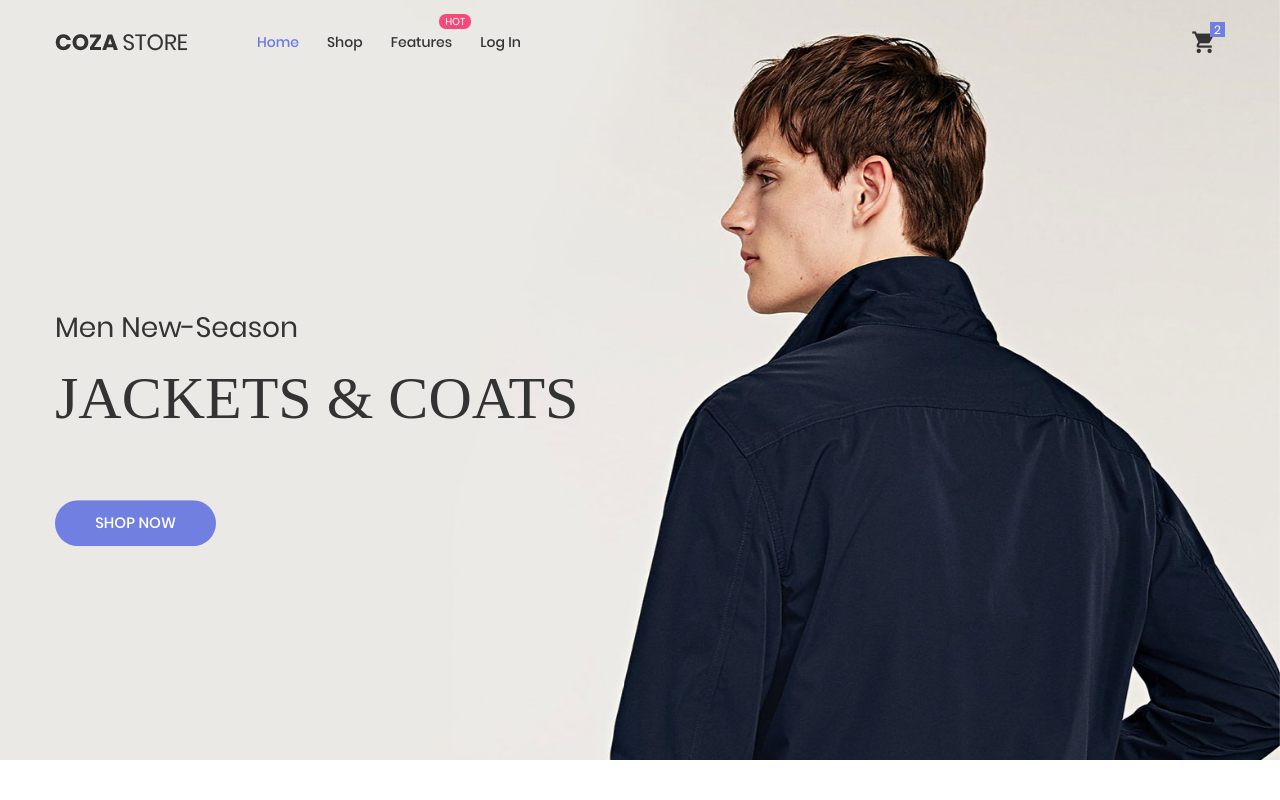
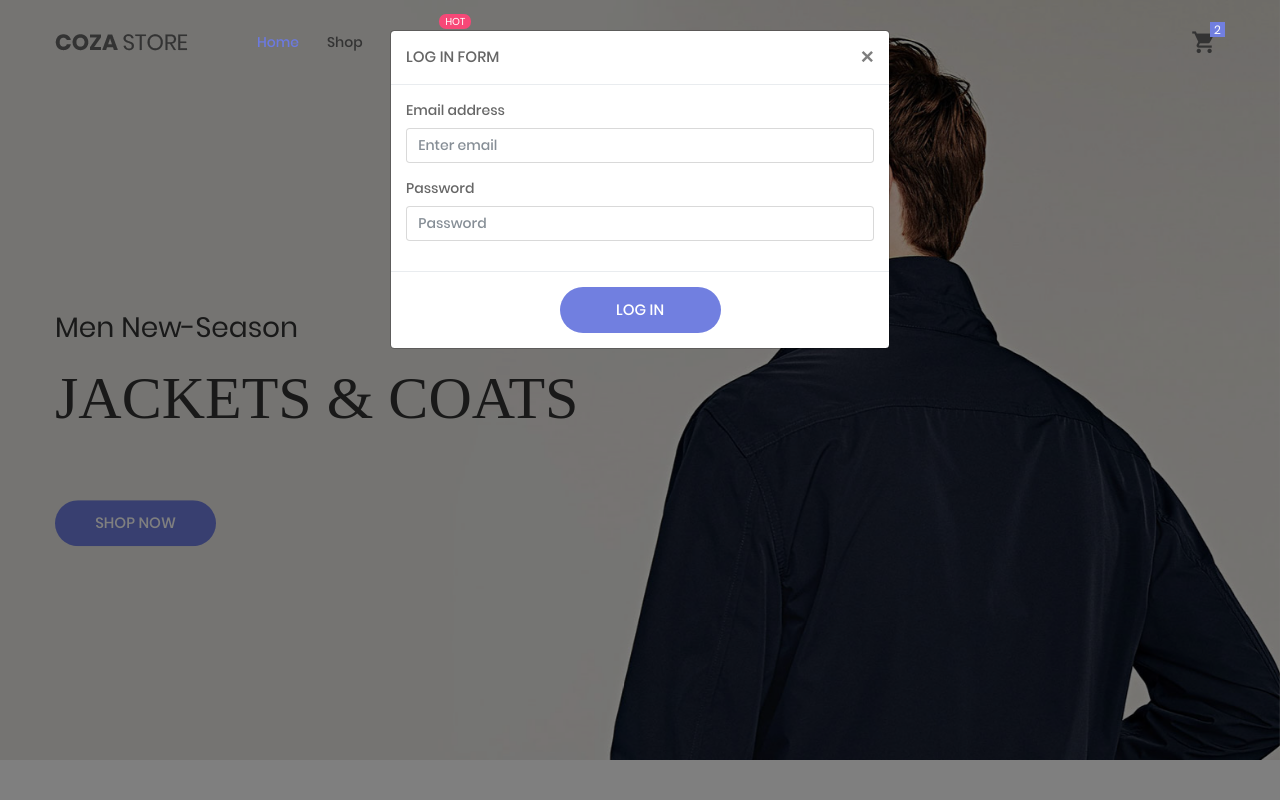
Before and after one commit to mrDominik7/cozaStore, a website: page src/index.html in a window 1280 px wide. Both pictures are taken after a click on the link "Log In". Shown: the top 800 px of the page. Drawn offline with nearby package versions, Linux system fonts and the light colour scheme; files that its build step writes are made by us from their sources; a web font is replaced by a local one.

Commit message:
'_log_in_'

```diff
--- a/src/css/main.css
+++ b/src/css/main.css
@@ -810,6 +810,19 @@ Input, textarea : 14px/1.6 '', Arial, sans-serif;
   }
 }
 
+/*//////////////////////////////////////////////////////////////////
+[ Log In Modal ]*/
+#logInModal {
+  z-index: 1101;
+}
+label,
+.form-control {
+  font-family: Poppins-Medium;
+  font-size: 14px;
+}
+.error-msg{
+  color: red;
+}
 
 /*//////////////////////////////////////////////////////////////////
 [ Sidebar ]*/
--- a/src/data/users.json
+++ b/src/data/users.json
@@ -2,11 +2,13 @@
   "users":[
     {
       "email": "email111@gmail.com",
-      "password": "12345678"
+      "password": "12345678",
+      "name": "Alex"
     },
     {
       "email": "email222@gmail.com",
-      "password": "asdfghj"
+      "password": "asdfghj",
+      "name": "David"
     }
   ]
 }
--- a/src/template/header.html
+++ b/src/template/header.html
@@ -31,7 +31,7 @@
                         </li>
 
                         <li>
-                            <a id="loginBtn" href="#">Log In</a>
+                            <a id="loginBtn" href="#" data-toggle="modal" data-target="#logInModal">Log In</a>
                         </li>
 
                         <li>
--- /dev/null
+++ b/src/template/log-in.html
@@ -0,0 +1,28 @@
+<!--Modal for log in form-->
+<div class="modal fade" id="logInModal" tabindex="-1" role="dialog" aria-labelledby="logInModalTitle" aria-hidden="true">
+    <div class="modal-dialog modal-dialog-centered" role="document">
+        <div class="modal-content">
+            <div class="modal-header">
+                <h5 class="modal-title stext-101" id="logInModalTitle">Log In Form</h5>
+                <button type="button" class="close" data-dismiss="modal" aria-label="Close">
+                    <span aria-hidden="true">&times;</span>
+                </button>
+            </div>
+            <div class="modal-body">
+                <form id="logInForm">
+                    <div class="form-group">
+                        <label for="inputEmail">Email address</label>
+                        <input type="email" class="form-control" id="inputEmail" placeholder="Enter email">
+                    </div>
+                    <div class="form-group">
+                        <label for="inputPassword">Password</label>
+                        <input type="password" class="form-control" id="inputPassword" placeholder="Password">
+                    </div>
+                </form>
+            </div>
+            <div class="modal-footer justify-content-center">
+                <button type="button" id="logInBtn" class="flex-c-m stext-101 cl0 size-101 bg1 bor1 hov-btn1 p-lr-15 trans-04">Log in</button>
+            </div>
+        </div>
+    </div>
+</div>
```
Also changed, not shown: src/index.html (+2 -0 lines), src/js/partials/anna.js (+69 -3 lines).
